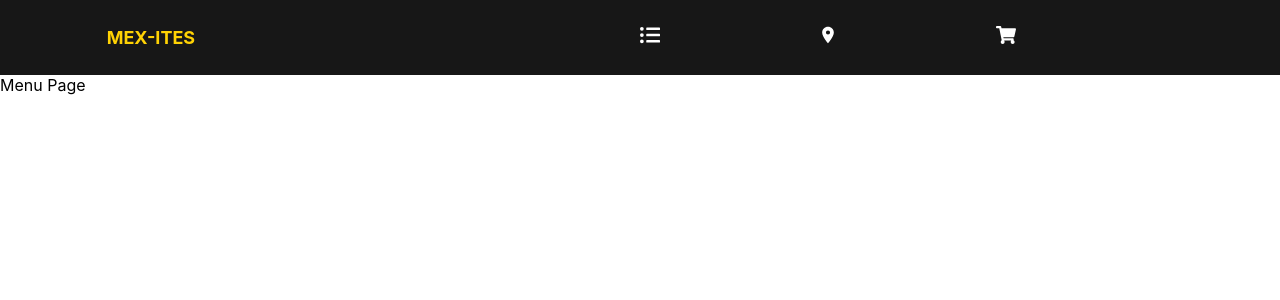
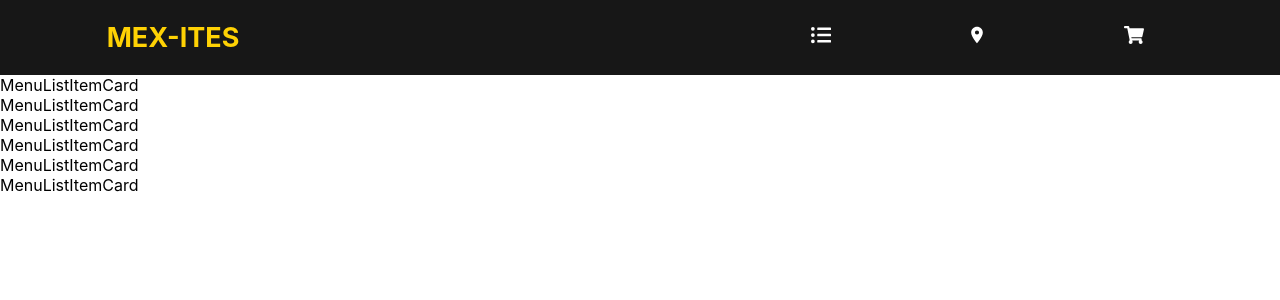
Before and after one commit to JordanWalling/mexi-ites, a React (Create React App) app: page /menu in a window 1280 px wide. Shown: the top 300 px of the page. Built offline with nearby package versions, Linux system fonts and the light colour scheme.

Commit message:
Add sample data and menuListPage

```diff
--- a/src/App.js
+++ b/src/App.js
@@ -2,6 +2,7 @@ import "./App.css";
 import { BrowserRouter, Routes, Route } from "react-router-dom";
 import HomeLayout from "./layout/HomeLayout";
 import LandingPage from "./pages/LandingPage";
+import MenuListPage from "./pages/MenuListPage";
 
 function App() {
   return (
@@ -10,7 +11,7 @@ function App() {
         <Routes>
           <Route path="/" element={<HomeLayout />}>
             <Route index element={<LandingPage />} />
-            <Route path="/menu" element={<>Menu Page</>} />
+            <Route path="/menu" element={<MenuListPage />} />
           </Route>
         </Routes>
       </BrowserRouter>
--- a/src/components/Header/Header.css
+++ b/src/components/Header/Header.css
@@ -8,7 +8,7 @@ header {
 
 .header__container {
   height: 100%;
-  grid-column: 2/12;
+  grid-column: 2/13;
 
   display: grid;
   grid-template-columns: repeat(10, 1fr);
@@ -16,24 +16,35 @@ header {
 }
 
 .header__logo {
-  grid-column: 1/5;
+  grid-column: 1/6;
   height: 100%;
-  font-size: 12px;
+
   display: grid;
   align-items: center;
-  color: #ffd204;
 }
 
 .header__logo h2 {
+  color: #ffd204;
   margin: 0;
+}
+.header__logo a {
+  text-decoration: none;
+  width: 100%;
+  font-size: 18px;
 }
 
 .header__button-container {
   height: 100%;
-  grid-column: 6/11;
+  grid-column: 7/11;
   display: grid;
   grid-template-columns: 1fr 1fr 1fr;
   align-items: center;
   color: #fff;
   font-size: 20px;
 }
+
+.header__list a {
+  color: #fff;
+  width: 100%;
+  height: 20px;
+}
--- a/src/components/Header/Header.js
+++ b/src/components/Header/Header.js
@@ -1,5 +1,5 @@
 import "../Header/Header.css";
-
+import { Link } from "react-router-dom";
 import { MdLocationOn } from "react-icons/md";
 import { FaListUl } from "react-icons/fa";
 import { FaShoppingCart } from "react-icons/fa";
@@ -9,11 +9,15 @@ function Header() {
     <header>
       <div className="header__container">
         <div className="header__logo">
-          <h2>MEX-ITES</h2>
+          <Link to="/">
+            <h2>MEX-ITES</h2>
+          </Link>
         </div>
         <div className="header__button-container">
           <div className="header__list">
-            <FaListUl />
+            <Link to="/menu">
+              <FaListUl />
+            </Link>
           </div>
           <div className="header__location">
             <MdLocationOn />
--- /dev/null
+++ b/src/components/MenuListItemCard/MenuListItemCard.js
@@ -0,0 +1,4 @@
+function MenuListItemCard() {
+  return <div>MenuListItemCard</div>;
+}
+export default MenuListItemCard;
--- a/src/pages/MenuListPage.js
+++ b/src/pages/MenuListPage.js
@@ -1,4 +1,113 @@
+import MenuListItemCard from "../components/MenuListItemCard/MenuListItemCard";
 function MenuListPage() {
-  return <div>MenuListPage</div>;
+  const items = [
+    {
+      id: 1,
+      title: "burritos",
+      category: "mains",
+      image:
+        "https://images.pexels.com/photos/461198/pexels-photo-461198.jpeg?auto=compress&cs=tinysrgb&w=800",
+      description:
+        "The fan favourite! Enjoy the freshest ingredients inside a beautifully made tortilla.",
+      ingredients: [
+        "Flour tortilla",
+        "Fluffy white or brown rice",
+        "Succulent meat or veggies of your choice",
+        "Australian Jack cheese",
+        "Black beans",
+        "Pico de Gallo (a fresh-chopped tomato salsa)",
+        "House-blend salsa",
+      ],
+    },
+    {
+      id: 2,
+      title: "bowls",
+      category: "mains",
+      image:
+        "https://images.pexels.com/photos/8696479/pexels-photo-8696479.jpeg?auto=compress&cs=tinysrgb&w=800",
+      description:
+        "Want the delicious Mexican flavours of our burrito but feel like something without the tortilla? Try your favourite burrito in a bowl!",
+      ingredients: [
+        "Fluffy white or brown rice",
+        "Succulent meat or veggies of your choice",
+        "Australian Jack cheese",
+        "Black beans",
+        "House-made corn chips",
+        "Pico de Gallo (a fresh-chopped tomato salsa)",
+        "House-blend salsa",
+      ],
+    },
+    {
+      id: 3,
+      title: "enchiladas",
+      category: "mains",
+      image:
+        "https://images.pexels.com/photos/9213936/pexels-photo-9213936.jpeg?auto=compress&cs=tinysrgb&w=400",
+      description:
+        "Engorge in a crowd favorite, Enchiladas. Perfect as a snack or to share!",
+      ingredients: [
+        "Cheese",
+        "Ground Beef",
+        "Chicken",
+        "Chilli Sauce",
+        "Sour Cream",
+        "Rice",
+        "Beans",
+      ],
+    },
+    {
+      id: 4,
+      title: "quesadillas",
+      category: "mains",
+      image:
+        "https://images.pexels.com/photos/4955210/pexels-photo-4955210.jpeg?auto=compress&cs=tinysrgb&w=400",
+      description:
+        "Quesadillas and perfect for every occasion! The perfect finger food!",
+      ingredients: [
+        "Spinach",
+        "Fajita Beef",
+        "Fajita Chicken",
+        "Tomatoes",
+        "Sour Cream",
+        "Guacamole",
+        "Rice",
+        "Onions",
+      ],
+    },
+    {
+      id: 5,
+      title: "Coca Cola",
+      category: "Drinks",
+      image:
+        "https://images.pexels.com/photos/39720/pexels-photo-39720.jpeg?auto=compress&cs=tinysrgb&w=400",
+      description: "The refreshing taste of the iconic Coca Cola.",
+    },
+    {
+      id: 6,
+      title: "Nachos",
+      category: "Appetizers",
+      image:
+        "https://images.pexels.com/photos/1108775/pexels-photo-1108775.jpeg?auto=compress&cs=tinysrgb&w=400",
+      description:
+        "Our Nachos are topped with fresh cheese and has your choice of meaty goodness",
+      ingredients: [
+        "Corn Chips",
+        "Beef",
+        "Chicken",
+        "Sour Cream",
+        "Cheese",
+        "Guacamole",
+      ],
+    },
+  ];
+  return (
+    <section className="menulist__section">
+      <ul>
+        {items.map((item) => {
+          return <MenuListItemCard item={item} key={item.id} />;
+        })}
+      </ul>
+    </section>
+  );
 }
 export default MenuListPage;
```
Also changed, not shown: src/components/MenuListItemCard/MenuListItemCard.css (added).
